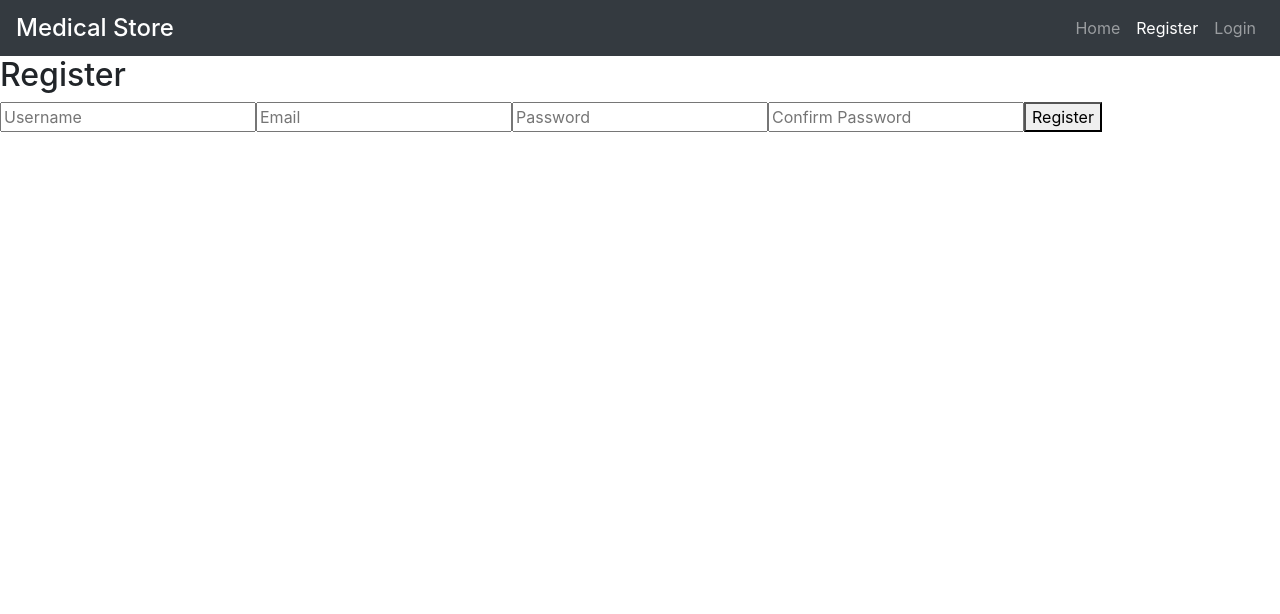
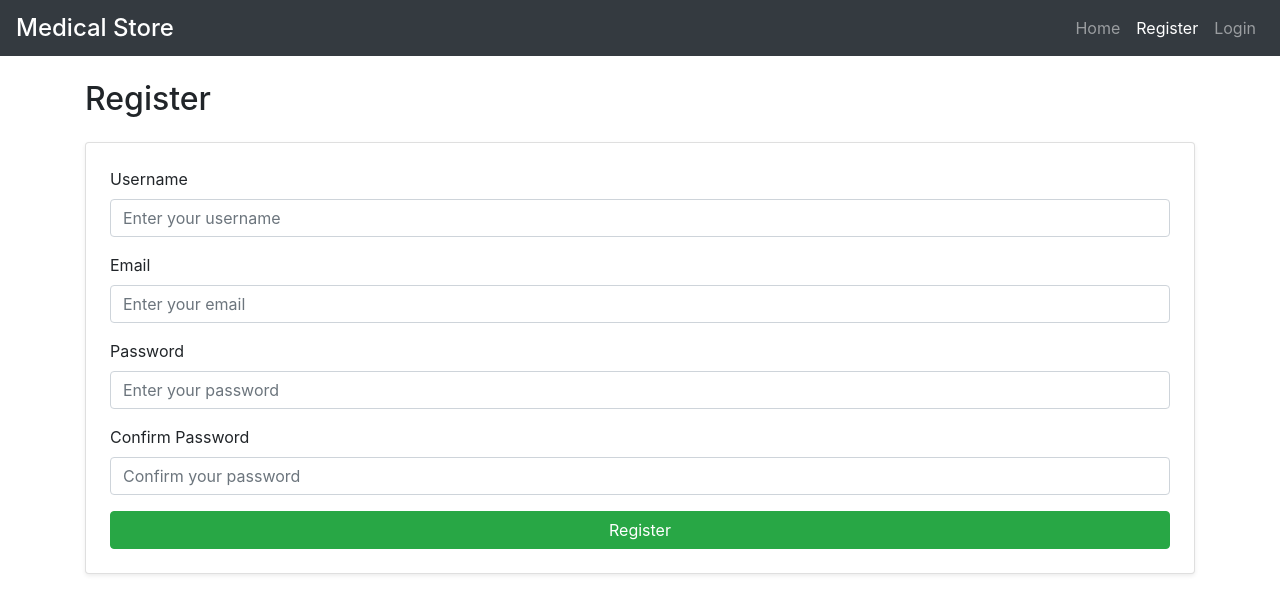
Before and after one commit to Salm-a-n/react, a React (Create React App) app in the folder react-exam/: page /register in a window 1280 px wide. Shown: the top 614 px of the page. Built offline with nearby package versions, Linux system fonts and the light colour scheme.

Commit message:
updated with limit,added styles using boostrap

```diff
--- a/react-exam/src/App.js
+++ b/react-exam/src/App.js
@@ -1,12 +1,27 @@
 import Navbar from './components/Navbar';
 
 function App() {
-  return(
-  <div>
-    <Navbar/>
-    <p>Home component </p>
-  </div>
-);
+  return (
+    <div>
+      <Navbar />
+      <div className="container mt-4">
+        <div className="card shadow-sm">
+          <div className="card-body">
+            <h2 className="card-title mb-3">Welcome to Medical Store Management System</h2>
+            <p className="card-text">
+              The Medical Store Management System is designed to simplify the process of managing medicines
+              in a pharmacy or medical shop. It allows users to register and log in securely, add new medicines
+              with details like name, stock, and date of entry, and view, edit, or delete records with ease.
+              With search and pagination features, it ensures quick access to specific medicines while keeping
+              track of inventory efficiently. This system provides an organized way to handle day‑to‑day operations
+              and helps medical stores maintain accurate records for better service.
+            </p>
+            <a href="/login" className="btn btn-primary">Get Started</a>
+          </div>
+        </div>
+      </div>
+    </div>
+  );
 }
 
 export default App;
--- a/react-exam/src/components/auth/CheckGuest.js
+++ b/react-exam/src/components/auth/CheckGuest.js
@@ -10,7 +10,7 @@ export const checkGuest = (Component) => {
 
     useEffect(() => {
       if (user) {
-        navigate("/");
+        navigate("/medicines");
       }
     }, [user, navigate]);
 
--- a/react-exam/src/components/auth/Login.js
+++ b/react-exam/src/components/auth/Login.js
@@ -6,29 +6,62 @@ import Navbar from "../Navbar";
 import checkGuest from "./CheckGuest";
 
 function Login() {
-  const [email, setEmail] = useState('');
-  const [password, setPassword] = useState('');
+  const [email, setEmail] = useState("");
+  const [password, setPassword] = useState("");
   const dispatch = useDispatch();
   const navigate = useNavigate();
 
   function loginUser() {
     const users = JSON.parse(localStorage.getItem("users")) || [];
     const user = users.find(u => u.email === email && u.password === password);
+
     if (!user) {
       alert("Invalid credentials");
+      navigate("/register");
       return;
     }
+
     dispatch(setUser(user));
-    navigate("/medicines");
   }
 
   return (
     <div>
       <Navbar />
-      <h2>Login</h2>
-      <input value={email} onChange={e => setEmail(e.target.value)} placeholder="Email" />
-      <input value={password} onChange={e => setPassword(e.target.value)} placeholder="Password" />
-      <button onClick={loginUser}>Login</button>
+      <div className="container mt-4">
+        <h2 className="mb-4">Login</h2>
+
+        <form className="card p-4 shadow-sm">
+          <div className="mb-3">
+            <label className="form-label">Email</label>
+            <input
+              type="email"
+              className="form-control"
+              value={email}
+              onChange={e => setEmail(e.target.value)}
+              placeholder="Enter your email"
+            />
+          </div>
+
+          <div className="mb-3">
+            <label className="form-label">Password</label>
+            <input
+              type="password"
+              className="form-control"
+              value={password}
+              onChange={e => setPassword(e.target.value)}
+              placeholder="Enter your password"
+            />
+          </div>
+
+          <button
+            type="button"
+            className="btn btn-primary w-100"
+            onClick={loginUser}
+          >
+            Login
+          </button>
+        </form>
+      </div>
     </div>
   );
 }
--- a/react-exam/src/components/auth/Register.js
+++ b/react-exam/src/components/auth/Register.js
@@ -12,18 +12,15 @@ function Register() {
   function registerUser() {
     const users = JSON.parse(localStorage.getItem("users")) || [];
 
-
     if (users.find(u => u.email === email)) {
       alert("User already exists");
       return;
     }
 
-
     if (password !== confirmPassword) {
       alert("Passwords do not match");
       return;
     }
-
 
     users.push({ username, email, password });
     localStorage.setItem("users", JSON.stringify(users));
@@ -35,32 +32,63 @@ function Register() {
   return (
     <div>
       <Navbar />
-      <h2>Register</h2>
+      <div className="container mt-4">
+        <h2 className="mb-4">Register</h2>
 
+        <form className="card p-4 shadow-sm">
+          <div className="mb-3">
+            <label className="form-label">Username</label>
             <input
+              type="text"
+              className="form-control"
               value={username}
               onChange={e => setUsername(e.target.value)}
-        placeholder="Username"
+              placeholder="Enter your username"
             />
+          </div>
+
+          <div className="mb-3">
+            <label className="form-label">Email</label>
             <input
+              type="email"
+              className="form-control"
               value={email}
               onChange={e => setEmail(e.target.value)}
-        placeholder="Email"
+              placeholder="Enter your email"
             />
+          </div>
+
+          <div className="mb-3">
+            <label className="form-label">Password</label>
             <input
+              type="password"
+              className="form-control"
               value={password}
               onChange={e => setPassword(e.target.value)}
-        placeholder="Password"
+              placeholder="Enter your password"
+            />
+          </div>
+
+          <div className="mb-3">
+            <label className="form-label">Confirm Password</label>
+            <input
               type="password"
-      />
-      <input
+              className="form-control"
               value={confirmPassword}
               onChange={e => setConfirmPassword(e.target.value)}
-        placeholder="Confirm Password"
-        type="password"
+              placeholder="Confirm your password"
             />
+          </div>
 
-      <button onClick={registerUser}>Register</button>
+          <button
+            type="button"
+            className="btn btn-success w-100"
+            onClick={registerUser}
+          >
+            Register
+          </button>
+        </form>
+      </div>
     </div>
   );
 }
--- a/react-exam/src/components/medicines/EditMedicine.js
+++ b/react-exam/src/components/medicines/EditMedicine.js
@@ -24,7 +24,9 @@ function EditMedicine() {
   function updateMed() {
     const meds = JSON.parse(localStorage.getItem(key)) || [];
     const updated = meds.map(m =>
-      m.id === parseInt(id) ? { ...m, name, stock } : m
+      m.id === parseInt(id)
+        ? { ...m, name, stock }
+        : m
     );
     localStorage.setItem(key, JSON.stringify(updated));
     navigate("/medicines");
--- a/react-exam/src/components/medicines/ViewMedicine.js
+++ b/react-exam/src/components/medicines/ViewMedicine.js
@@ -45,8 +45,7 @@ function ViewMedicine() {
 
             <button
               className="btn btn-secondary"
-              onClick={() => navigate("/medicines")}
-            >
+              onClick={() => navigate("/medicines")}>
               Back to List
             </button>
           </div>
--- a/react-exam/src/components/medicines/listMedicine.js
+++ b/react-exam/src/components/medicines/listMedicine.js
@@ -12,7 +12,7 @@ function ListMedicine() {
 
   const [search, setSearch] = useState("");
   const [page, setPage] = useState(1);
-  const pageSize = 2;
+  const pageSize = 3;
 
   const filtered = all.filter(m =>
     m.name.toLowerCase().includes(search.toLowerCase())
@@ -22,6 +22,9 @@ function ListMedicine() {
   const paginated = filtered.slice((page - 1) * pageSize, page * pageSize);
 
   function deleteMed(id) {
+
+    const confirmDelete = window.confirm("Do you really want to remove this medicine?");
+    if (!confirmDelete) return;
     const updated = all.filter(m => m.id !== id);
     localStorage.setItem(key, JSON.stringify(updated));
     navigate("/medicines");
@@ -30,7 +33,6 @@ function ListMedicine() {
   return (
     <div>
       <Navbar />
-
       <div className="container mt-4">
         <h2 className="mb-3">My Medicines</h2>
 
@@ -99,11 +101,6 @@ function ListMedicine() {
               </tbody>
             </table>
 
-            <Link to="/medicines/create" className="btn btn-success mb-3">
-               Add Medicine
-            </Link>
-
-
             <nav>
               <ul className="pagination">
                 <li className={`page-item ${page === 1 ? "disabled" : ""}`}>
@@ -114,8 +111,6 @@ function ListMedicine() {
                     Prev
                   </button>
                 </li>
-
-
                 {Array.from({ length: totalPages }, (_, i) => i + 1).map(num => (
                   <li
                     key={num}
@@ -129,11 +124,8 @@ function ListMedicine() {
                     </button>
                   </li>
                 ))}
-
                 <li
-                  className={`page-item ${
-                    page === totalPages ? "disabled" : ""
-                  }`}
+                  className={`page-item ${page === totalPages ? "disabled" : ""}`}
                 >
                   <button
                     className="page-link"
@@ -146,6 +138,10 @@ function ListMedicine() {
             </nav>
           </>
         )}
+
+        <Link to="/medicines/create" className="btn btn-success mb-3">
+          Add Medicine
+        </Link>
       </div>
     </div>
   );
```
Also changed, not shown: react-exam/src/components/medicines/createMedicine.js (+100 -3 lines). Lines whose indentation alone changed are shown as unchanged.
